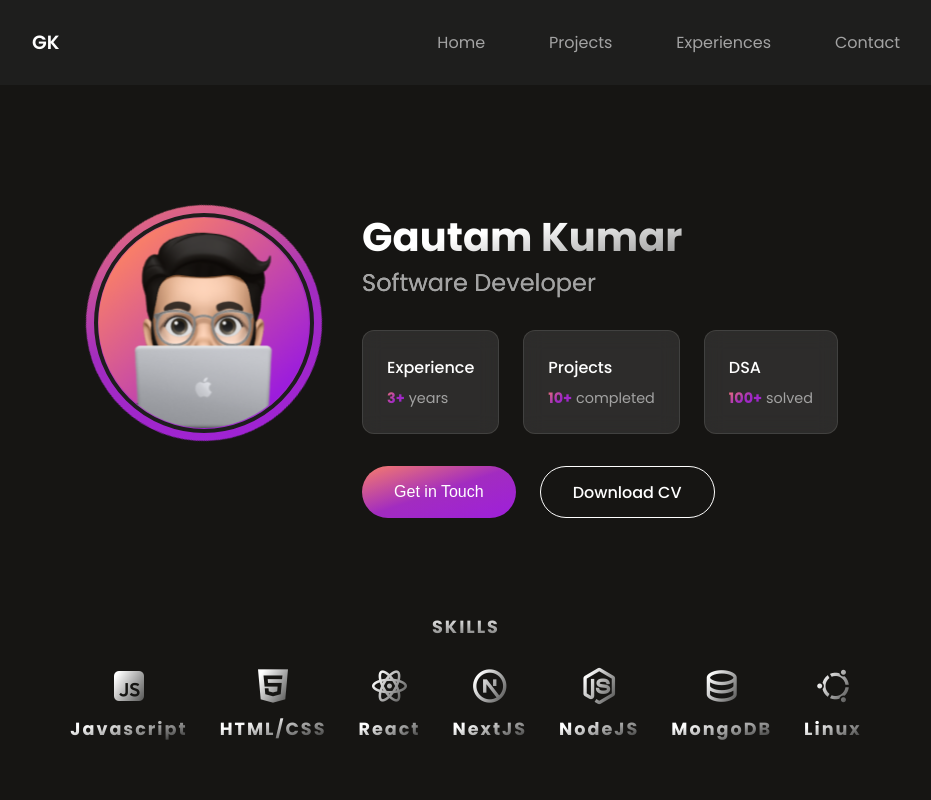
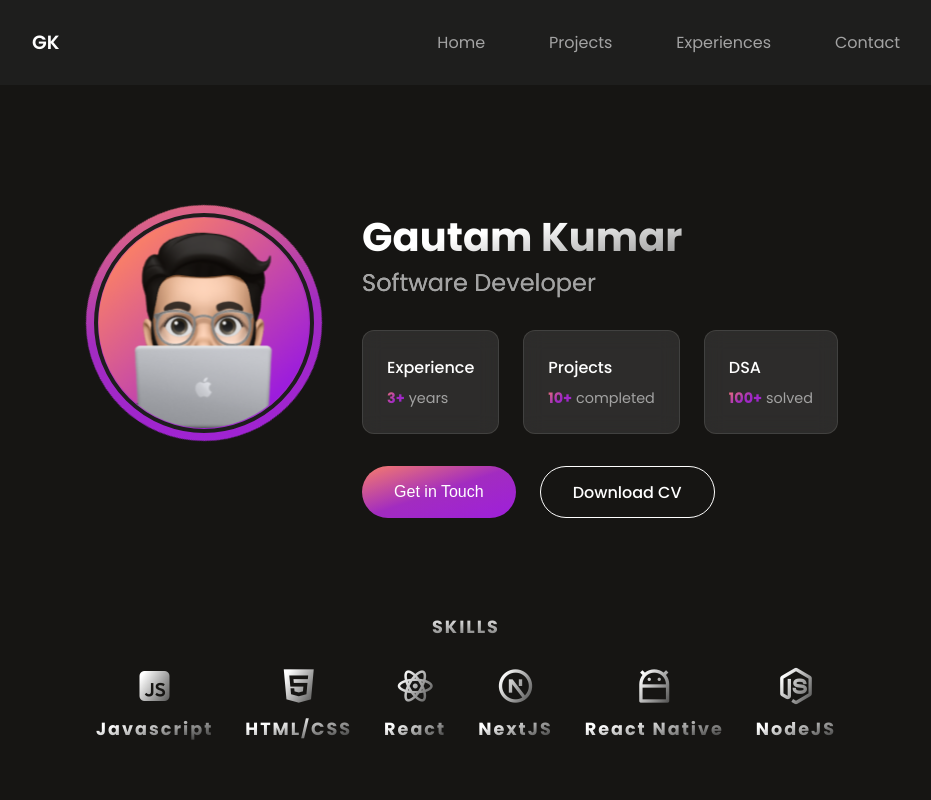
Before and after one commit to Gautamp11/personal-portfolio, a React (Vite) app: page / in a window 1280 px wide. Shown: the top 800 px of the page, without its empty margins (174-1105 px from the left). Built offline with nearby package versions, Linux system fonts and the light colour scheme.

Commit message:
updated resume and added react native skill

```diff
--- a/src/components/Header.jsx
+++ b/src/components/Header.jsx
@@ -48,14 +48,14 @@ const Header = () => {
               onClick={() =>
                 window.open(
                   "https://www.linkedin.com/in/gautam-kumar-abb14b192/",
-                  "_blank"
+                  "_blank",
                 )
               }
             >
               Get in Touch
             </button>
             <a
-              href="https://drive.google.com/drive/folders/1RoqgxvPqTIOsapDUSUtv-FFyE4blcJaT"
+              href="https://drive.google.com/file/d/1FWRWoriFl43vNP-y1gSVQk0fs4VCqJUs/view?usp=drive_link"
               download
               target="_blank"
               className="btn btn__secondary"
--- a/src/components/Skills.jsx
+++ b/src/components/Skills.jsx
@@ -29,6 +29,12 @@ const Skills = () => {
         </li>
         <li>
           <span>
+            <i className="ri-android-line"></i>
+          </span>
+          <h2>React Native</h2>
+        </li>
+        <li>
+          <span>
             <i className="ri-nodejs-line"></i>
           </span>
           <h2>NodeJS</h2>
```
